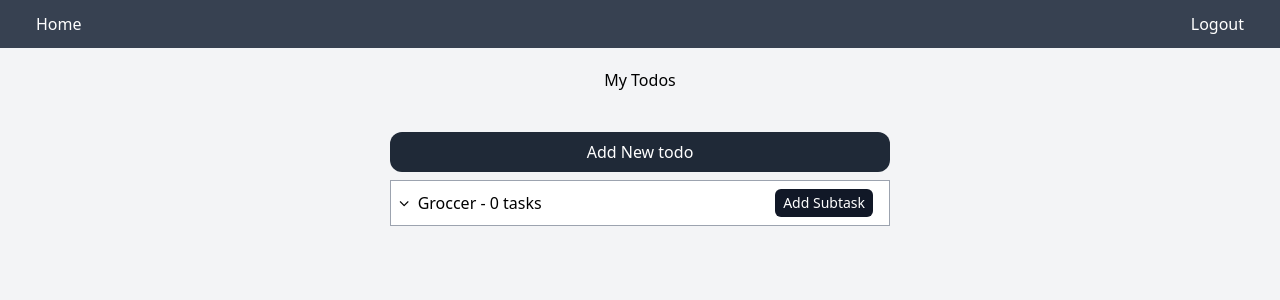
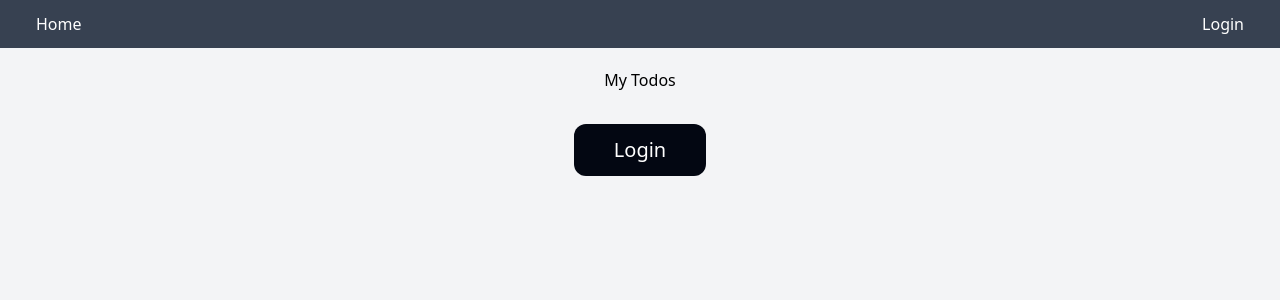
Before and after one commit to kavukj/todos-app, a React (Create React App) app: page / in a window 1280 px wide. Shown: the top 300 px of the page. Built offline with nearby package versions, Linux system fonts and the light colour scheme.

Commit message:
Added authentication

```diff
--- a/package.json
+++ b/package.json
@@ -3,6 +3,7 @@
   "version": "0.1.0",
   "private": true,
   "dependencies": {
+    "@auth0/auth0-react": "^2.0.2",
     "@testing-library/jest-dom": "^5.16.5",
     "@testing-library/react": "^13.4.0",
     "@testing-library/user-event": "^13.5.0",
@@ -11,9 +12,11 @@
     "@types/react": "^18.2.5",
     "@types/react-dom": "^18.2.3",
     "autoprefixer": "^10.4.14",
+    "firebase": "^9.21.0",
     "postcss": "^8.4.23",
     "react": "^18.2.0",
     "react-dom": "^18.2.0",
+    "react-router-dom": "^6.11.1",
     "react-scripts": "5.0.1",
     "tailwindcss": "^3.3.2",
     "typescript": "^4.9.5",
--- a/src/App.tsx
+++ b/src/App.tsx
@@ -2,13 +2,26 @@ import './App.css';
 import React, { useContext } from 'react';
 import { Link } from 'react-router-dom';
 import { userContent, userContext } from './context/usercontext';
-import Todos from './Todos';
+import Todos from './components/Todos';
+import { useAuth0 } from '@auth0/auth0-react';
 
 const App = () => {
-  const { user, setUserVal } = useContext(userContext) as userContent;
+  const { currentUser, setUserVal } = useContext(userContext) as userContent;
+  const { loginWithRedirect, logout, user, isAuthenticated } = useAuth0();
 
   const handleLogin = () => {
-    setUserVal({ name: "Arpita", email: "jainarpita52@gmail.com" })
+    loginWithRedirect();
+    var newUser;
+    newUser = {
+      name: user?.name,
+      email: user?.email
+    }
+    setUserVal(newUser)
+  }
+
+  const handleLogout = () => {
+    logout({logoutParams:{returnTo:window.location.origin}})
+    setUserVal({ name: '', email: '' })
   }
 
   /* Using Tailwind Css for styling */
@@ -17,7 +30,11 @@ const App = () => {
       {/* Navbar */}
       <nav className="flex justify-between p-3 bg-gray-700 text-white">
         <p className='mx-6 cursor-pointer hover:underline'>Home</p>
-        <p className='mx-6 cursor-pointer hover:underline'>{user ? 'Logout' : 'Login'}</p>
+        {isAuthenticated ?
+          <p className='mx-6 cursor-pointer hover:underline' onClick={handleLogout}>Logout</p>
+          :
+          <p className='mx-6 cursor-pointer hover:underline' onClick={handleLogin}>Login</p>
+        }
       </nav>
 
       {/* Landing Page content */}
@@ -26,10 +43,12 @@ const App = () => {
       </div>
       {/* Returns Login button if no user logged */}
       <div className='flex justify-center h-[fit-content] my-8 items-center'>
-        {!user ?
-          <button onClick={handleLogin}
-            className='rounded-xl bg-gray-950 text-white py-3 px-10 text-xl h-[fit-content] hover:bg-gray-800'>
-            Login</button>
+        {!isAuthenticated ?
+          <div>
+            <button onClick={handleLogin}
+              className='rounded-xl bg-gray-950 text-white py-3 px-10 text-xl h-[fit-content] hover:bg-gray-800'>
+              Login</button>
+          </div>
           :
           <Todos />
         }
--- a/src/Todo.tsx
+++ b/src/components/Todo.tsx
@@ -1,5 +1,5 @@
 import React, { useContext, useState } from "react";
-import { TodoContent, TodoI, TodosContext } from "./context/todosContext";
+import { TodoContent, TodoI, TodosContext } from "../context/todosContext";
 
 type Props = {
     todo: TodoI
@@ -48,9 +48,9 @@ const Todo: React.FC<Props> = ({ todo }) => {
                     <div>
                         <input className="rounded-md border border-black" type="text"
                             onChange={(e) => handleInputChange(e.target.value)} />
-                        <span className="text-white bg-green-600 hover:bg-green-700 mx-1 rounded-lg px-2 py-1 cursor-pointer"
-                            onClick={() => handleSubmit(todo.id, false)}>Add</span>
-                        <span className="text-white bg-red-600 hover:bg-red-700 rounded-lg px-2 py-1 font-extrabold cursor-pointer mx-1"
+                        <i className="fa fa-check text-white bg-green-600 hover:bg-green-700 mx-1 rounded-xl p-1 cursor-pointer"
+                            onClick={() => handleSubmit(todo.id, false)} />
+                        <span className="text-white bg-red-600 hover:bg-red-700 rounded-xl px-2 py-1 font-extrabold cursor-pointer mx-1"
                             onClick={() => updateTodosVisibility(todo.id, false)}>X</span>
                     </div> :
                     null}
--- a/src/Todos.tsx
+++ b/src/components/Todos.tsx
@@ -1,5 +1,5 @@
 import React, { useContext, useState } from "react";
-import { TodoContent, TodoI, TodosContext } from "./context/todosContext";
+import { TodoContent, TodoI, TodosContext } from "../context/todosContext";
 import Todo from "./Todo";
 
 const Todos = () => {
--- a/src/context/usercontext.tsx
+++ b/src/context/usercontext.tsx
@@ -1,24 +1,24 @@
 import React, { createContext, useState } from 'react';
 
 interface UserI{
-    name: string,
-    email: string
+    name: any,
+    email: any
 }
 export type userContent =  {
-    user: UserI,
+    currentUser: UserI,
     setUserVal: (value: UserI) => void
 }
 export const userContext = createContext<userContent | null>(null);
 
 export const UserContextProvider = (props: { children : any | null | undefined }) => {
 
-    const [user, setUser] = useState({ name: 'Kavya',email:'jankavya@gmail.com' });
+    const [currentUser, setUser] = useState({ name: '',email:'' });
 
     const setUserVal = (value:UserI) => {
         setUser(value)
     }
     return (
-        <userContext.Provider value={{ user, setUserVal }}>
+        <userContext.Provider value={{ currentUser, setUserVal }}>
             {props.children}
         </userContext.Provider>
     )
--- a/src/index.tsx
+++ b/src/index.tsx
@@ -5,17 +5,26 @@ import App from './App';
 import reportWebVitals from './reportWebVitals';
 import { UserContextProvider } from './context/usercontext';
 import { TodosContextWrapper } from './context/todosContext';
+import { Auth0Provider } from '@auth0/auth0-react';
 
 const root = ReactDOM.createRoot(
   document.getElementById('root') as HTMLElement
 );
 root.render(
   <React.StrictMode>
+    <Auth0Provider
+    domain="dev-40iwt9kb.us.auth0.com"
+    clientId="rYxwxmHyxArBhL4r0xgMwlYsUJrZ5EZC"
+    authorizationParams={{
+      redirect_uri: window.location.origin
+    }}
+  >
     <UserContextProvider>
       <TodosContextWrapper>
         <App />
       </TodosContextWrapper>
     </UserContextProvider>
+    </Auth0Provider>
   </React.StrictMode>
 );
 
```
Also changed, not shown: 1 other file (tests, documents, lock files or other folders).
